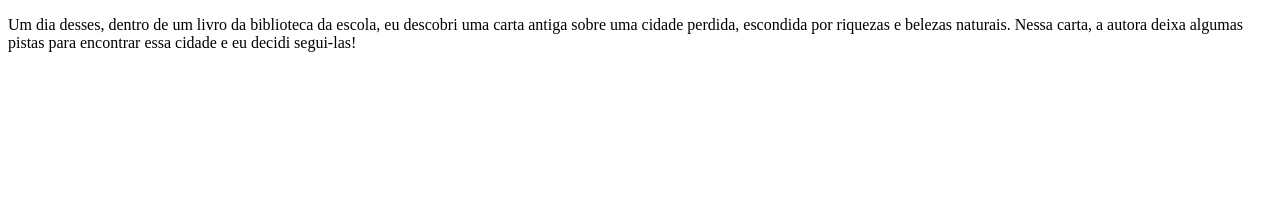
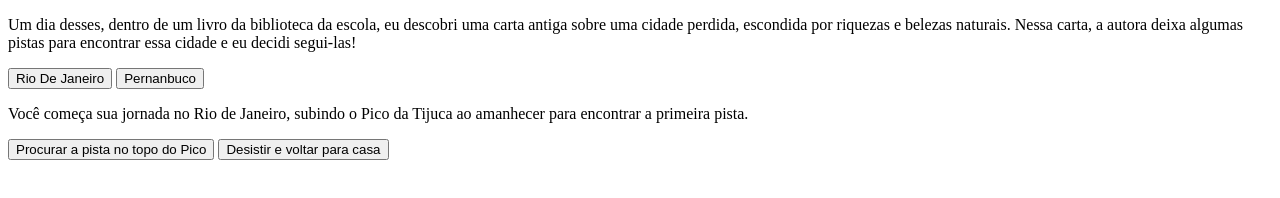
Before and after one commit to ryanzx-goti/Criando-Uma-Aventura, a plain HTML site: page index.html in a window 1280 px wide. Drawn offline with Linux system fonts and the light colour scheme.

Commit message:
Add files via upload

```diff
--- a/index.html
+++ b/index.html
@@ -10,11 +10,20 @@
 
 <body>
     <main>
-        <div>
+        <div classe igual="passo" id="passo-0">
             <p>Um dia desses, dentro de um livro da biblioteca da escola, eu descobri uma carta antiga sobre uma cidade
                 perdida, escondida por riquezas e belezas naturais. Nessa carta, a autora deixa algumas pistas para
                 encontrar essa cidade e eu decidi segui-las!</p>
+            <button class="btn-proximo" data-proximo="1">Rio De Janeiro</button>
+            <button class="btn-proximo" data-proximo="2">Pernanbuco</button>
 
+        </div>
+
+        <div classe igual="passo" id="passo-1">
+            <p>Você começa sua jornada no Rio de Janeiro, subindo o Pico da Tijuca ao amanhecer para encontrar a
+                primeira pista.</p>
+            <button class="btn-proximo" data-proximo="3">Procurar a pista no topo do Pico</button>
+            <button class="btn-proximo" data-proximo="4">Desistir e voltar para casa</button>
 
         </div>
     </main>
```
